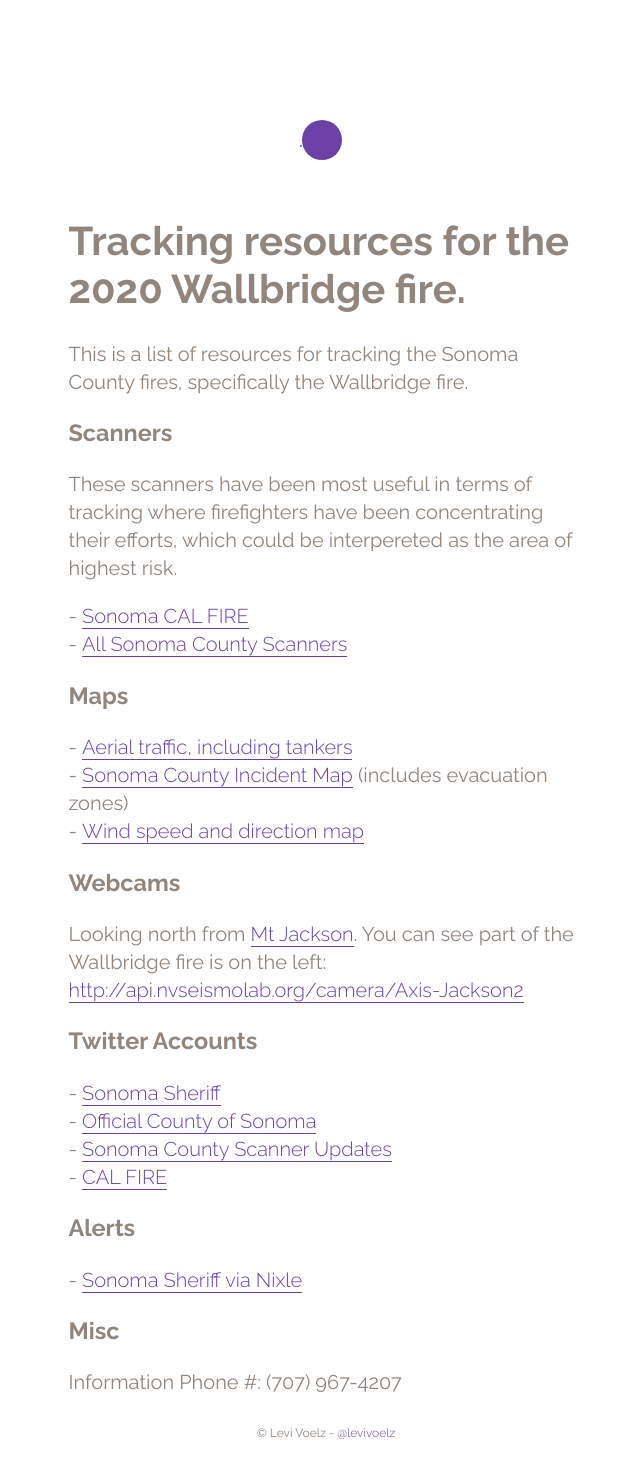
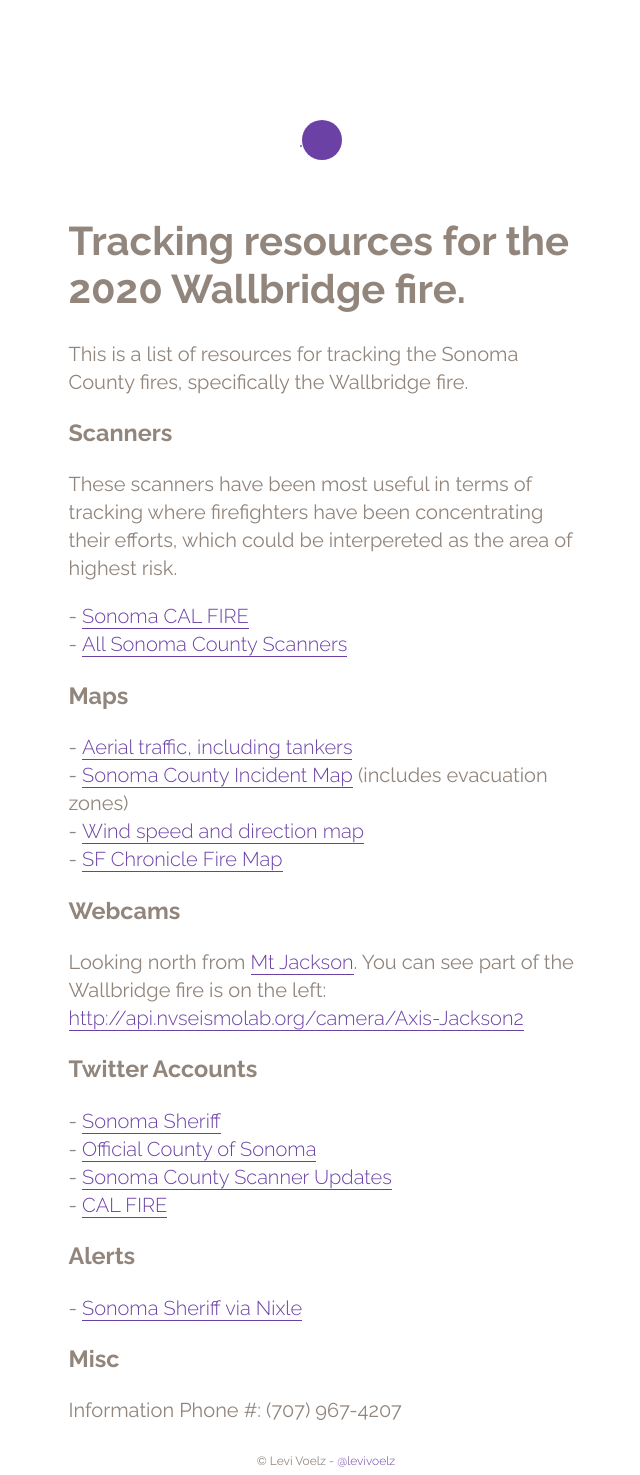
Before and after one commit to levivoelz/levivoelz.github.io, a Jekyll site: the page built from sonoma-county-fire-resources.md, in a window 1280 px wide. Shown: the whole page, without its empty margins (314-954 px from the left). Built offline with Jekyll 4.4.1, drawn with Linux system fonts in a browser that asks for light colours; before the commit the page ends 1447 px from its top, so only the background shows below that.

Commit message:
add sf chronicle map

```diff
--- a/sonoma-county-fire-resources.md
+++ b/sonoma-county-fire-resources.md
@@ -25,6 +25,7 @@
     - <a href="https://www.flightradar24.com/N470DF/2542f4bc">Aerial traffic, including tankers</a><br />
     - <a href="https://experience.arcgis.com/experience/8ca8296b14384a468c72e63fd6de766a" target="_blank">Sonoma County Incident Map</a> (includes evacuation zones)<br />
     - <a href="https://www.windy.com/?38.537,-122.916,12" target="_blank">Wind speed and direction map</a><br />
+    - <a href="https://www.sfchronicle.com/projects/california-fire-map/" target='_blank'>SF Chronicle Fire Map</a>
   </p>
 </section>
 <section>
```
Also changed, not shown: 1 other file.
